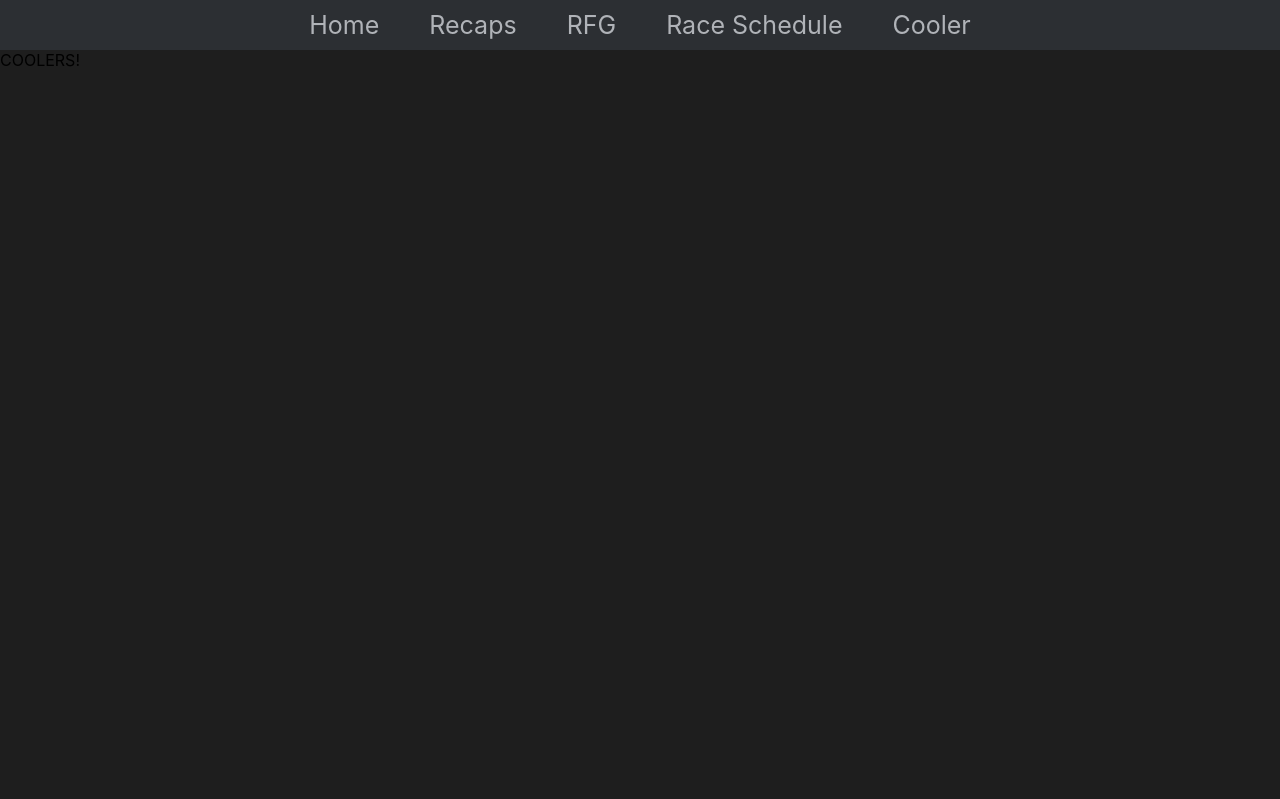
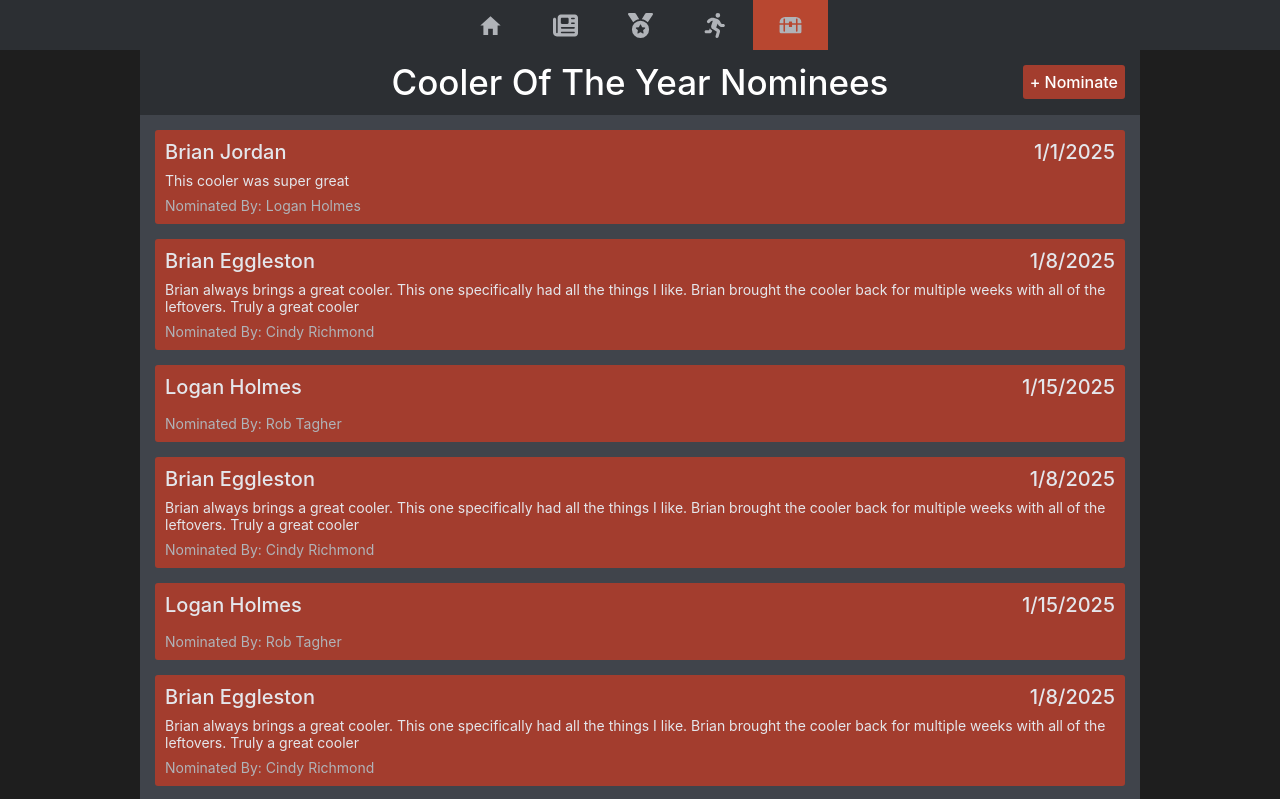
Before and after one commit to realloganholmes/SMRC, a React (Create React App) app in the folder smrc/: page /coolers in a window 1280 px wide. Shown: the top 799 px of the page. Built offline with nearby package versions, Linux system fonts and the light colour scheme; sample sign-in values are in the browser's storage.

Commit message:
Cooler page

```diff
--- a/smrc/package.json
+++ b/smrc/package.json
@@ -8,6 +8,7 @@
     "react": "^18.0.0",
     "react-curved-text": "^3.0.1",
     "react-dom": "^18.0.0",
+    "react-icons": "^5.5.0",
     "react-router-dom": "^6.24.1",
     "react-scripts": "5.0.1"
   },
--- a/smrc/src/App.css
+++ b/smrc/src/App.css
@@ -12,3 +12,12 @@
     --button-color: #A33D2E;
     --button-hover: #D65A31;
 }
+
+html {
+    background-color: var(--background-color);
+}
+
+#root>div {
+    height: 100%;
+    width: 100%;
+}
--- a/smrc/src/App.js
+++ b/smrc/src/App.js
@@ -13,11 +13,11 @@ const App = () => {
     <BrowserRouter>
       <Routes>
         <Route path="/" element={<Home />} />
-        <Route path="/home" element={<PrivateRoute element={<Dashboard />} />} />
-        <Route path="/recaps" element={<PrivateRoute element={<Recaps />} />} />
-        <Route path="/rfg" element={<PrivateRoute element={<RFG />} />} />
-        <Route path="/races" element={<PrivateRoute element={<Races />} />} />
-        <Route path="/coolers" element={<PrivateRoute element={<Coolers />} />} />
+        <Route path="/home" element={<PrivateRoute element={<Dashboard />} elName='home'/>} />
+        <Route path="/recaps" element={<PrivateRoute element={<Recaps />} elName='recaps'/>} />
+        <Route path="/rfg" element={<PrivateRoute element={<RFG />} elName='rfg'/>} />
+        <Route path="/races" element={<PrivateRoute element={<Races />} elName='races'/>} />
+        <Route path="/coolers" element={<PrivateRoute element={<Coolers />} elName='coolers'/>} />
       </Routes>
     </BrowserRouter>
   );
--- a/smrc/src/Login/login.js
+++ b/smrc/src/Login/login.js
@@ -20,7 +20,7 @@ const Login = ({loginType}) => {
     try {
       const response = await axios.post('http://localhost:5000/api/auth/login', { username, password });
       localStorage.setItem('token', response.data.token);
-      navigate('/');
+      navigate('/home');
     } catch (err) {
       setError(err.response.data.message);
     }
--- a/smrc/src/Pages/Coolers/coolers.css
+++ b/smrc/src/Pages/Coolers/coolers.css
@@ -0,0 +1,108 @@
+.container {
+    width: 100%;
+    display: flex;
+    justify-content: center;
+}
+
+.content {
+    width: 90%;
+    max-width: 1000px;
+    color: white;
+    border-radius: 5px;
+}
+
+.header-content {
+    position: sticky;
+    top: 50px;
+    background-color: var(--navbar-color);
+    display: flex;
+    flex-direction: row;
+    justify-content: center;
+    font-weight: 500;
+}
+
+.header-text {
+    padding: 15px;
+    line-height: 35px;
+    font-size: 35px;
+}
+
+.nominate-button {
+    font-size: 16px;
+    position: absolute;
+    top: 15px;
+    right: 15px;
+    background-color: var(--button-color);
+    padding: 7px;
+    border-radius: 3px;
+}
+
+.nominate-button:hover {
+    background-color: var(--button-hover);
+    cursor: pointer;
+}
+
+.body-content {
+    background-color: var(--navbar-hover);
+    color: black;
+    padding: 15px;
+    display: flex;
+    flex-direction: column;
+    gap: 15px;
+    color: var(--text-color);
+}
+
+.nominee-content {
+    background-color: var(--button-color);
+    padding: 10px;
+    border-radius: 3px;
+    display: flex;
+    flex-direction: column;
+    gap: 8px;
+}
+
+.nominee-title-container {
+    display: flex;
+    flex-direction: row;
+    justify-content: space-between;
+    font-size: 20px;
+    font-weight: 500;
+}
+
+.nominator-comment {
+    font-size: 14px;
+}
+
+.nominator-name {
+    font-size: 14px;
+    color: var(--text-hover);
+}
+
+@media(max-width: 950px) {
+    .header-content {
+        flex-direction: column;
+        align-items: center;
+    }
+
+    .header-text {
+        font-size: 18px;
+        line-height: 18px;
+        padding: 8px;
+    }
+
+    .nominate-button {
+        font-size: 10px;
+        padding: 4px;
+    }
+
+    .nominate-button {
+        position: relative;
+        top: 0;
+        left: 0;
+        margin-bottom: 8px;
+    }
+
+    .nominee-title-container {
+        font-size: 18px;
+    }
+}
--- a/smrc/src/Pages/Coolers/coolers.js
+++ b/smrc/src/Pages/Coolers/coolers.js
@@ -1,6 +1,108 @@
+import { useState } from 'react';
+import './coolers.css';
+
 const Coolers = () => {
+
+    const [coolerNominations, setCN] = useState([
+        {
+            nominee: 'Brian Jordan',
+            dateBrought: '1/1/2025',
+            nominatorComment: 'This cooler was super great',
+            nominatorName: 'Logan Holmes'
+        }, {
+            nominee: 'Brian Eggleston',
+            dateBrought: '1/8/2025',
+            nominatorComment: 'Brian always brings a great cooler. This one specifically had all the things I like. Brian brought the cooler back for multiple weeks with all of the leftovers. Truly a great cooler',
+            nominatorName: 'Cindy Richmond'
+        }, {
+            nominee: 'Logan Holmes',
+            dateBrought: '1/15/2025',
+            nominatorComment: '',
+            nominatorName: 'Rob Tagher'
+        }, {
+            nominee: 'Brian Eggleston',
+            dateBrought: '1/8/2025',
+            nominatorComment: 'Brian always brings a great cooler. This one specifically had all the things I like. Brian brought the cooler back for multiple weeks with all of the leftovers. Truly a great cooler',
+            nominatorName: 'Cindy Richmond'
+        }, {
+            nominee: 'Logan Holmes',
+            dateBrought: '1/15/2025',
+            nominatorComment: '',
+            nominatorName: 'Rob Tagher'
+        }, {
+            nominee: 'Brian Eggleston',
+            dateBrought: '1/8/2025',
+            nominatorComment: 'Brian always brings a great cooler. This one specifically had all the things I like. Brian brought the cooler back for multiple weeks with all of the leftovers. Truly a great cooler',
+            nominatorName: 'Cindy Richmond'
+        }, {
+            nominee: 'Logan Holmes',
+            dateBrought: '1/15/2025',
+            nominatorComment: '',
+            nominatorName: 'Rob Tagher'
+        }, {
+            nominee: 'Brian Eggleston',
+            dateBrought: '1/8/2025',
+            nominatorComment: 'Brian always brings a great cooler. This one specifically had all the things I like. Brian brought the cooler back for multiple weeks with all of the leftovers. Truly a great cooler',
+            nominatorName: 'Cindy Richmond'
+        }, {
+            nominee: 'Logan Holmes',
+            dateBrought: '1/15/2025',
+            nominatorComment: '',
+            nominatorName: 'Rob Tagher'
+        }, {
+            nominee: 'Brian Eggleston',
+            dateBrought: '1/8/2025',
+            nominatorComment: 'Brian always brings a great cooler. This one specifically had all the things I like. Brian brought the cooler back for multiple weeks with all of the leftovers. Truly a great cooler',
+            nominatorName: 'Cindy Richmond'
+        }, {
+            nominee: 'Logan Holmes',
+            dateBrought: '1/15/2025',
+            nominatorComment: '',
+            nominatorName: 'Rob Tagher'
+        }, {
+            nominee: 'Brian Eggleston',
+            dateBrought: '1/8/2025',
+            nominatorComment: 'Brian always brings a great cooler. This one specifically had all the things I like. Brian brought the cooler back for multiple weeks with all of the leftovers. Truly a great cooler',
+            nominatorName: 'Cindy Richmond'
+        }, {
+            nominee: 'Logan Holmes',
+            dateBrought: '1/15/2025',
+            nominatorComment: '',
+            nominatorName: 'Rob Tagher'
+        }
+    ]);
+
+    // Validate duplicate cooler nominations by making sure no cooler within 6 days either side. If so, they have wrong date or its a duplicate
+    // Look into forced select of an existing user
     return (
-        <div>COOLERS!</div>
+        <div className="container">
+            <div className="content">
+                <div className="header-content">
+                    <div className="header-text">
+                        Cooler Of The Year Nominees
+                    </div>
+                    <div className="nominate-button">
+                        + Nominate
+                    </div>
+                </div>
+                <div className="body-content">
+                    {coolerNominations.map((cooler) => (
+                        <div className="nominee-content">
+                            <div className="nominee-title-container">
+                                <div>{cooler.nominee}</div>
+                                <div>{cooler.dateBrought}</div>
+                            </div>
+                            <div className="nominator-comment">
+                                {cooler.nominatorComment}
+                            </div>
+                            <div className="nominator-name">
+                                Nominated By: {cooler.nominatorName}
+                            </div>
+                        </div>
+                    ))}
+                </div>
+            </div>
+        </div>
     );
 }
 
--- a/smrc/src/Pages/Home/home.css
+++ b/smrc/src/Pages/Home/home.css
@@ -1,6 +1,6 @@
 .home-container {
-    width: 100vw;
-    height: 100vh;
+    width: 100%;
+    height: 100%;
     background-color: var(--background-color);
     overflow: hidden;
     display: flex;
--- a/smrc/src/privateRoute.css
+++ b/smrc/src/privateRoute.css
@@ -1,8 +1,8 @@
 .navbar {
-    position: absolute;
+    position: sticky;
+    top: 0;
     display: flex;
     flex-direction: row;
-    width: 100vw;
     justify-content: center;
     align-items: center;
     background-color: var(--navbar-color);
@@ -35,11 +35,18 @@
 }
 
 .background {
-    width: 100vw;
-    height: 100vh;
+    width: 100%;
+    height: 100%;
     background: var(--background-color);
 }
 
-.background>div {
-    padding-top: 50px;
+.navbar.small {
+    display: none;
 }
+
+@media(max-width: 950px) {
+    .navbar>div {
+        padding-left: 12px;
+        padding-right: 12px;
+    }
+}
--- a/smrc/src/privateRoute.js
+++ b/smrc/src/privateRoute.js
@@ -1,14 +1,15 @@
 import React, { useEffect, useState } from 'react';
 import { useNavigate } from 'react-router-dom';
 import './privateRoute.css'
+import { IoMdHome } from "react-icons/io";
+import { PiTreasureChestFill } from "react-icons/pi";
+import { FaNewspaper, FaPersonRunning, FaMedal } from "react-icons/fa6";
 
 const PrivateRoute = ({ element, elName, ...rest }) => {
   const navigate = useNavigate();
-  useEffect(() => {
-    if (!localStorage.getItem('token')) {
-      navigate('/');
-    }
-  }, []);
+  if (!localStorage.getItem('token')) {
+    navigate('/');
+  }
 
   const [navTo, setNavTo] = useState(null);
   useEffect(() => {
@@ -18,11 +19,11 @@ const PrivateRoute = ({ element, elName, ...rest }) => {
   return (
     <div>
       <div className="navbar">
-        <div className={elName === 'home' ? 'selected' : ''} onClick={() => setNavTo('/home')}>Home</div>
-        <div className={elName === 'recaps' ? 'selected' : ''} onClick={() => setNavTo('/recaps')}>Recaps</div>
-        <div className={elName === 'rfg' ? 'selected' : ''} onClick={() => setNavTo('/rfg')}>RFG</div>
-        <div className={elName === 'races' ? 'selected' : ''} onClick={() => setNavTo('/races')}>Race Schedule</div>
-        <div className={elName === 'coolers' ? 'selected' : ''} onClick={() => setNavTo('/coolers')}>Cooler </div>
+        <div className={elName === 'home' ? 'selected' : ''} onClick={() => setNavTo('/home')}><IoMdHome /></div>
+        <div className={elName === 'recaps' ? 'selected' : ''} onClick={() => setNavTo('/recaps')}><FaNewspaper /></div>
+        <div className={elName === 'rfg' ? 'selected' : ''} onClick={() => setNavTo('/rfg')}><FaMedal /></div>
+        <div className={elName === 'races' ? 'selected' : ''} onClick={() => setNavTo('/races')}><FaPersonRunning /></div>
+        <div className={elName === 'coolers' ? 'selected' : ''} onClick={() => setNavTo('/coolers')}><PiTreasureChestFill /></div>
       </div>
       <div className="background">
         <div>
```
Also changed, not shown: 1 other file (tests, documents, lock files or other folders).
